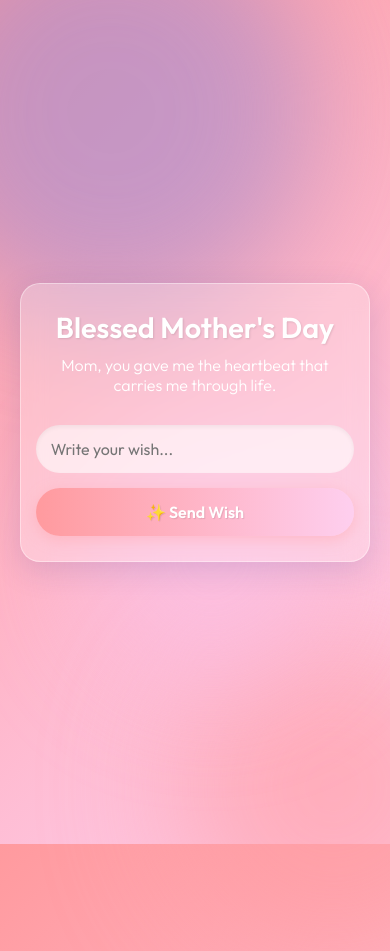
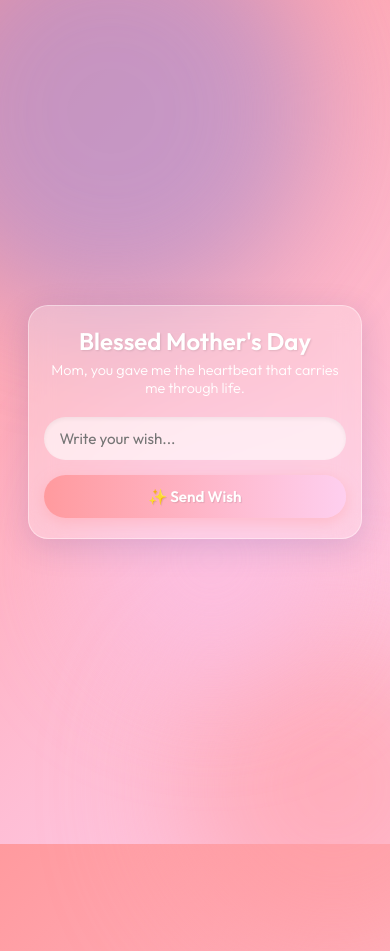
Before and after one commit to andrewkannan/mothersdaylivewishes, a website: page public/index.html in a window 390 px wide. Shown: the top 951 px of the page. Drawn offline with nearby package versions, Linux system fonts and the light colour scheme; no server answers.

Commit message:
Shrink mobile central panel layout

```diff
--- a/public/style.css
+++ b/public/style.css
@@ -241,24 +241,26 @@ button:active {
 /* Mobile Responsiveness */
 @media (max-width: 600px) {
     .center-content {
-        width: 95%; /* Hug edges closely to conserve mobile estate */
-        padding: 10px;
+        width: 88%; /* Slightly smaller container widths */
+        padding: 5px;
     }
     .glass-panel {
-        padding: 25px 15px;
+        padding: 20px 15px; /* Tighter padding */
     }
     .glass-panel h1 {
-        font-size: 1.8rem;
+        font-size: 1.5rem;
+        margin-bottom: 5px;
     }
     .glass-panel p {
-        font-size: 1rem;
+        font-size: 0.9rem;
+        margin-bottom: 20px;
     }
     #wish-input {
-        padding: 14px 15px;
-        font-size: 1rem;
+        padding: 12px 15px;
+        font-size: 0.95rem;
     }
     button {
-        padding: 14px 20px;
-        font-size: 1rem;
+        padding: 12px 20px;
+        font-size: 0.95rem;
     }
 }
```
